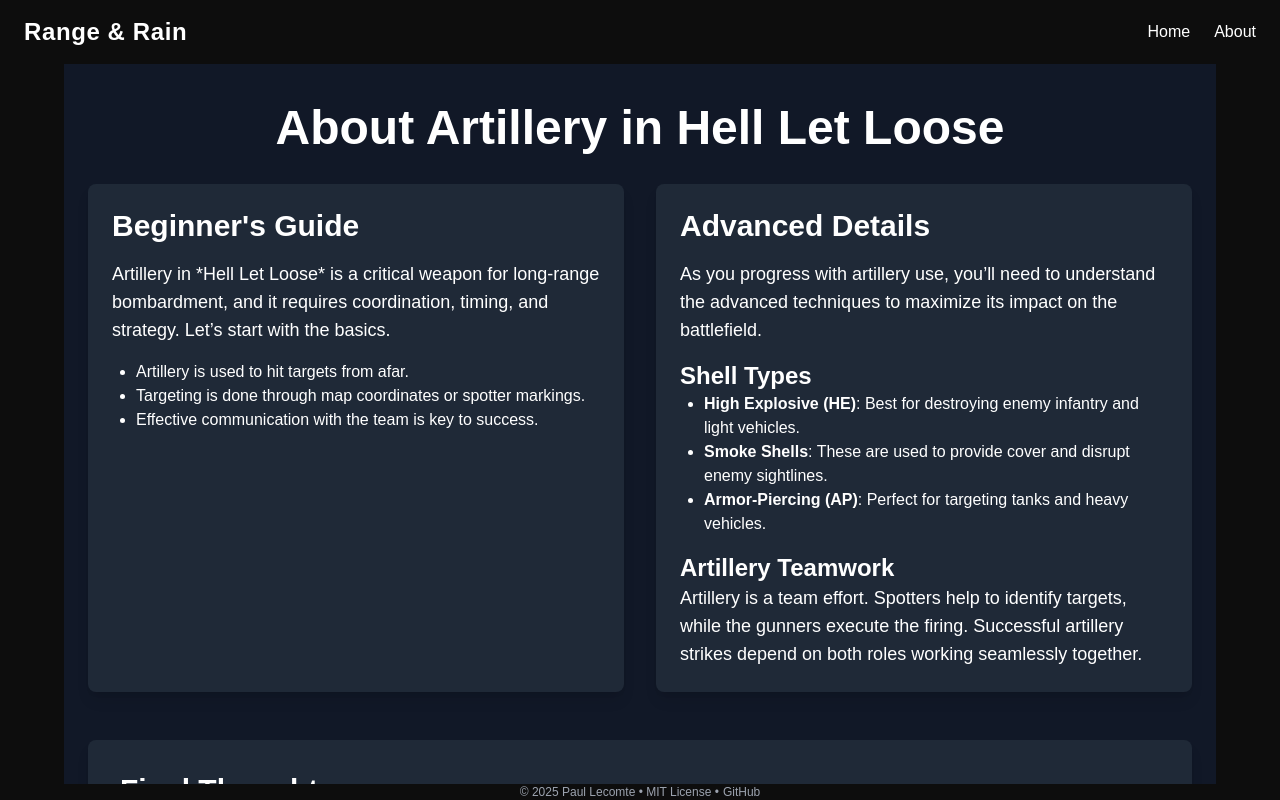
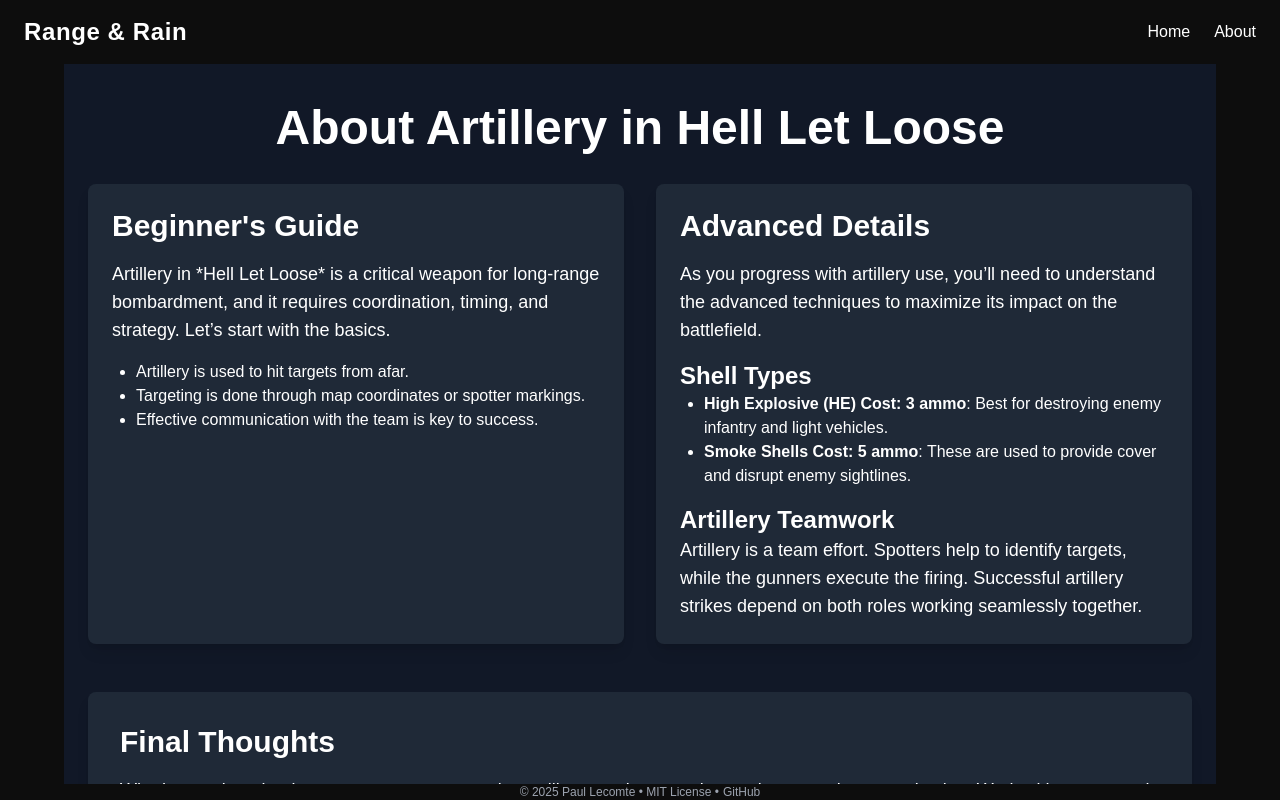
Before and after one commit to Paul-Lecomte/RangeAndRain, a Next.js app: page /about in a window 1280 px wide. Built offline with nearby package versions, Linux system fonts and the light colour scheme.

Commit message:
changed a few info

```diff
--- a/src/app/about/page.js
+++ b/src/app/about/page.js
@@ -27,9 +27,8 @@
                     </p>
                     <h3 className="text-2xl font-semibold mt-4">Shell Types</h3>
                     <ul className="list-disc pl-6">
-                        <li><strong>High Explosive (HE)</strong>: Best for destroying enemy infantry and light vehicles.</li>
-                        <li><strong>Smoke Shells</strong>: These are used to provide cover and disrupt enemy sightlines.</li>
-                        <li><strong>Armor-Piercing (AP)</strong>: Perfect for targeting tanks and heavy vehicles.</li>
+                        <li><strong>High Explosive (HE) Cost: 3 ammo</strong>: Best for destroying enemy infantry and light vehicles.</li>
+                        <li><strong>Smoke Shells Cost: 5 ammo</strong>: These are used to provide cover and disrupt enemy sightlines.</li>
                     </ul>
                     <h3 className="text-2xl font-semibold mt-4">Artillery Teamwork</h3>
                     <p className="text-lg">
```
